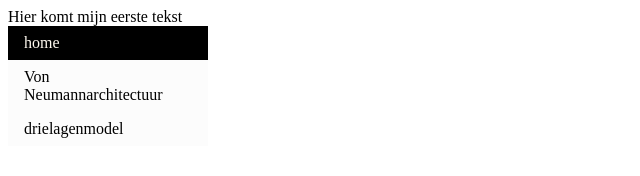
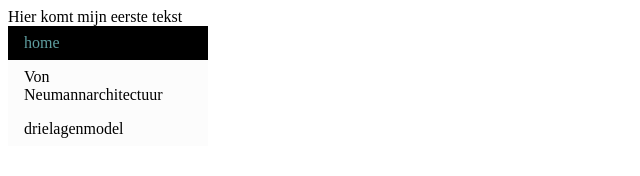
Before and after one commit to RabiavVliet/RabiavVliet.github.io, a plain HTML site: page index.html in a window 1280 px wide. In both pictures the pointer is over the link "home". Shown: the full height of the page, 0-640 px from the left. Drawn offline with Linux system fonts and the light colour scheme.

Commit message:
gksajhak

```diff
--- a/opmaak.css
+++ b/opmaak.css
@@ -22,5 +22,5 @@
 
 li a:hover {
     background-color: black;
-    color:floralwhite;
+    color:cadetblue;
 }
```
